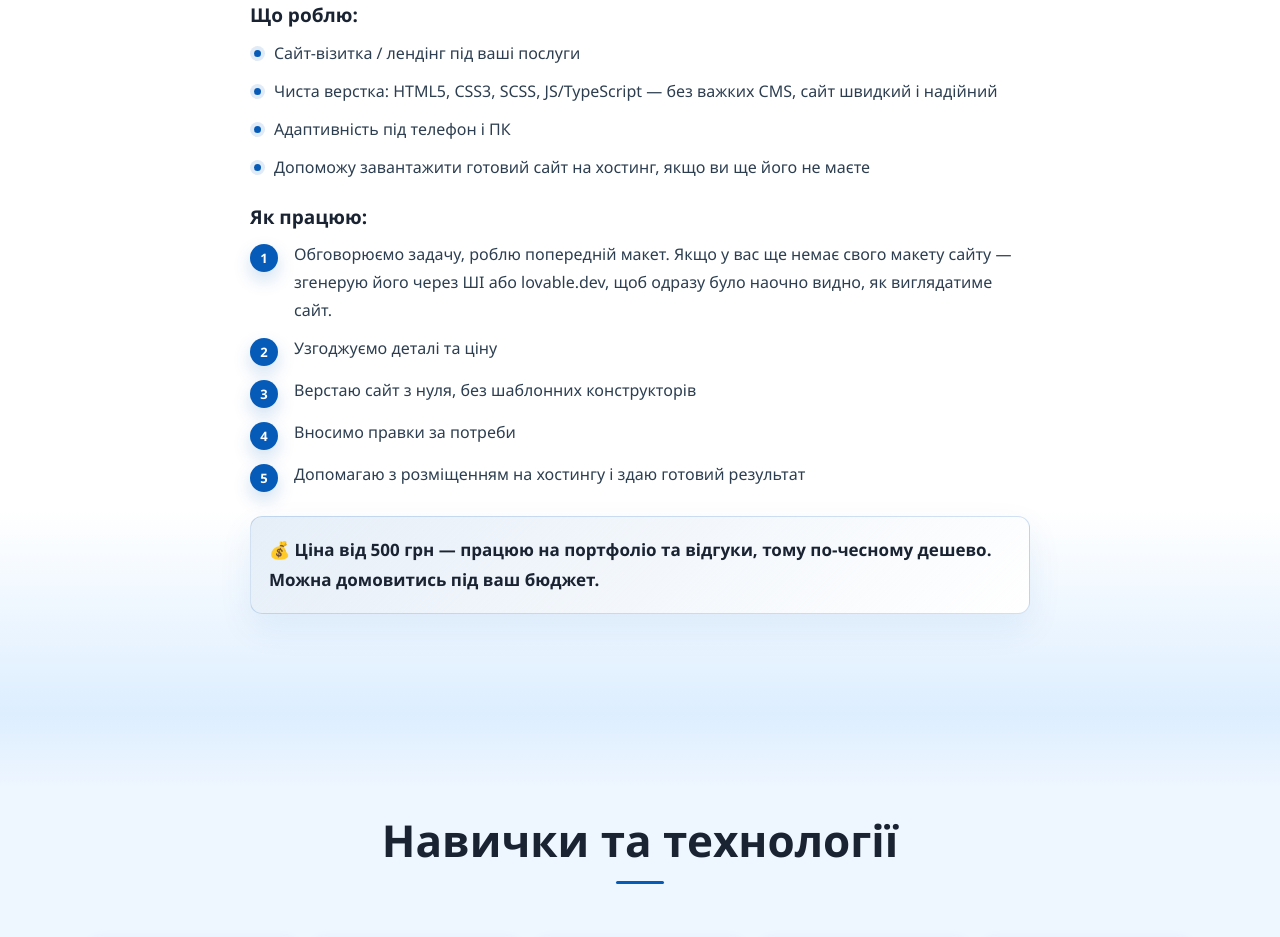
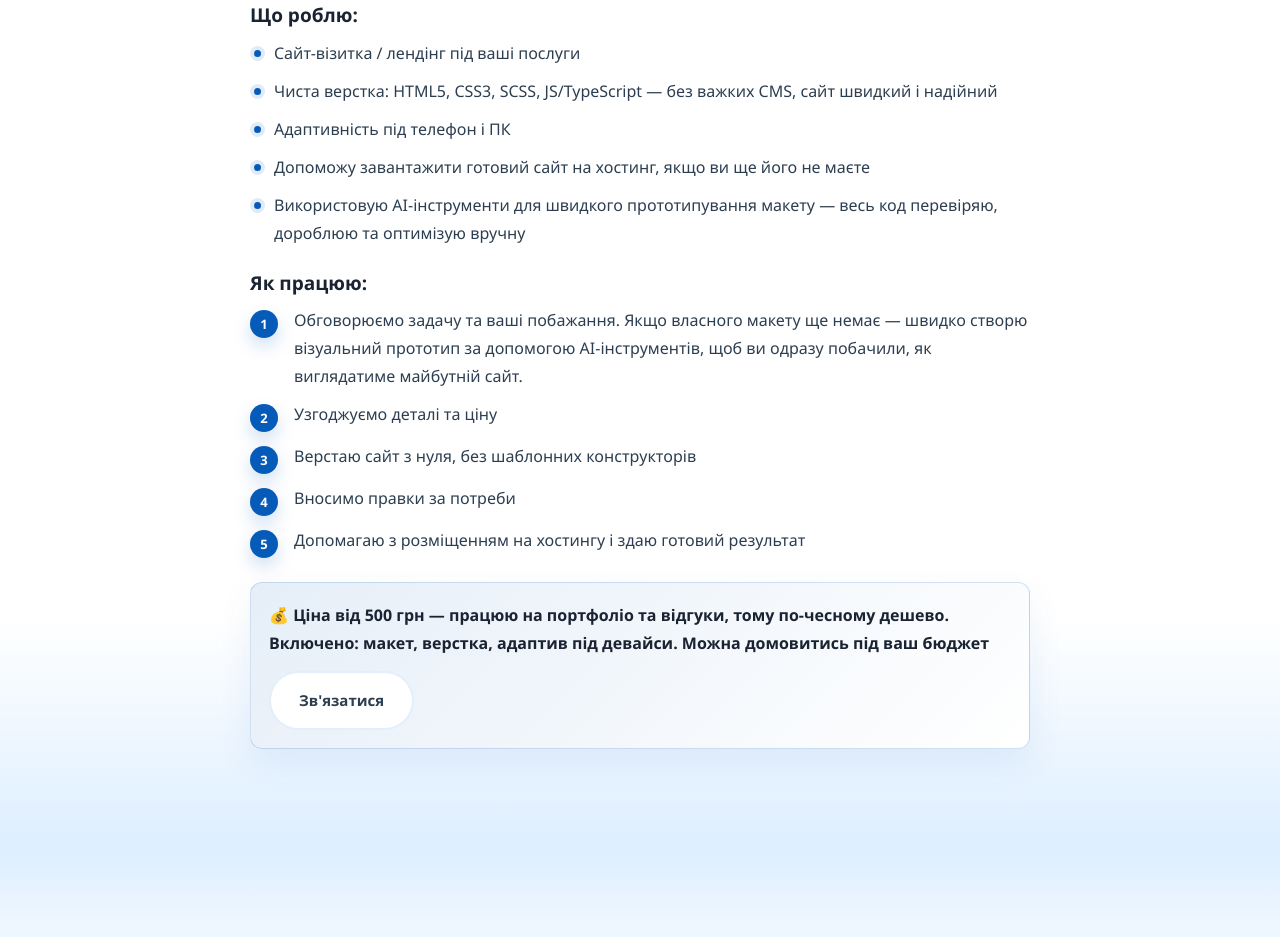
Before and after one commit to ItGencer/My-business-card, a website built with webpack: page src/index.html in a window 1280 px wide. Shown: the part 849-1786 px from the top of the page. Built offline with nearby package versions, Linux system fonts and the light colour scheme; files whose address does not match are found by name.

Commit message:
Edit code about us

```diff
--- a/src/data.js
+++ b/src/data.js
@@ -120,12 +120,12 @@ export const TRANSLATIONS = {
     'about.what.3': 'Адаптивність під телефон і ПК',
     'about.what.4': 'Допоможу завантажити готовий сайт на хостинг, якщо ви ще його не маєте',
     'about.process.title': 'Як працюю:',
-    'about.process.1': 'Обговорюємо задачу, роблю попередній макет. Якщо у вас ще немає свого макету сайту — згенерую його через ШІ або lovable.dev, щоб одразу було наочно видно, як виглядатиме сайт.',
+    'about.process.1': 'Обговорюємо задачу та ваші побажання. Якщо власного макету ще немає — швидко створю візуальний прототип за допомогою AI-інструментів, щоб ви одразу побачили, як виглядатиме майбутній сайт.',
     'about.process.2': 'Узгоджуємо деталі та ціну',
     'about.process.3': 'Верстаю сайт з нуля, без шаблонних конструкторів',
     'about.process.4': 'Вносимо правки за потреби',
     'about.process.5': 'Допомагаю з розміщенням на хостингу і здаю готовий результат',
-    'about.price': '💰 Ціна від 500 грн — працюю на портфоліо та відгуки, тому по-чесному дешево. Можна домовитись під ваш бюджет.',
+    'about.price': '💰 Ціна від 500 грн — працюю на портфоліо та відгуки, тому по-чесному дешево. Включено: макет, верстка, адаптив під девайси. Можна домовитись під ваш бюджет',
 
     // Skills section title.
     // Заголовок секції навичок.
@@ -180,7 +180,7 @@ export const TRANSLATIONS = {
     'about.process.3': 'I code the site from scratch, without template builders',
     'about.process.4': 'We make edits if needed',
     'about.process.5': 'I help with hosting setup and deliver the finished result',
-    'about.price': '💰 Price from 500 UAH — I am building my portfolio and reviews, so the price is honestly affordable. We can agree on a budget that works for you.',
+    'about.price': '💰 Prices start at 500 UAH — I’m building my portfolio and gathering reviews, so my rates are genuinely low. Includes: design, coding, and responsive layout. I’m open to discussing a price that fits your budget.',
 
     'skills.title': 'Skills & Technologies',
     'services.title': 'Services',
--- a/src/index.html
+++ b/src/index.html
@@ -176,6 +176,9 @@
                   Допоможу завантажити готовий сайт на хостинг, якщо ви ще його
                   не маєте
                 </li>
+                <li class="about__item" data-i18n="about.what.5">
+                  Використовую AI-інструменти для швидкого прототипування макету — весь код перевіряю, дороблюю та оптимізую вручну
+                </li>
               </ul>
             </div>
             <div class="about__group">
@@ -184,10 +187,7 @@
               </h3>
               <ol class="about__list about__list--steps">
                 <li class="about__item" data-i18n="about.process.1">
-                  Обговорюємо задачу, роблю попередній макет. Якщо у вас ще
-                  немає свого макету сайту — згенерую його через ШІ або
-                  lovable.dev, щоб одразу було наочно видно, як виглядатиме
-                  сайт.
+                  Обговорюємо задачу та ваші побажання. Якщо власного макету ще немає — швидко створю візуальний прототип за допомогою AI-інструментів, щоб ви одразу побачили, як виглядатиме майбутній сайт.
                 </li>
                 <li class="about__item" data-i18n="about.process.2">
                   Узгоджуємо деталі та ціну
@@ -203,10 +203,18 @@
                 </li>
               </ol>
             </div>
-            <p class="about__price" data-i18n="about.price">
-              💰 Ціна від 500 грн — працюю на портфоліо та відгуки, тому
-              по-чесному дешево. Можна домовитись під ваш бюджет.
-            </p>
+            <div class="about__price">
+              <p class="about__price-text" data-i18n="about.price">
+                💰 Ціна від 500 грн — працюю на портфоліо та відгуки, тому по-чесному дешево. Включено: макет, верстка, адаптив під девайси. Можна домовитись під ваш бюджет
+              </p>
+              <a
+                href="#contact"
+                class="intro__btn intro__btn--secondary"
+                data-i18n="intro.btn.contact"
+              >
+                Зв'язатися
+              </a>
+            </div>
           </div>
         </div>
       </section>
--- a/src/styles/style.scss
+++ b/src/styles/style.scss
@@ -13,6 +13,10 @@ html,
 body {
   width: 100%;
   overflow-x: hidden;
+}
+
+html {
+  scroll-behavior: smooth;
 }
 
 img {
@@ -369,6 +373,9 @@ body {
   }
 
   &__price {
+    display: grid;
+    gap: 14px;
+    align-items: start;
     border: 1px solid rgba($color-primary, 0.18);
     border-radius: 12px;
     padding: clamp(14px, 3vw, 18px);
@@ -387,6 +394,16 @@ body {
     }
   }
 
+  &__price-text {
+    margin: 0;
+  }
+
+  &__price .intro__btn {
+    justify-self: start;
+    max-width: 100%;
+    white-space: normal;
+  }
+
   @media (max-width: 520px) {
     &__text {
       gap: 18px;
@@ -398,6 +415,10 @@ body {
 
     &__list--steps .about__item {
       padding-left: 40px;
+    }
+
+    &__price .intro__btn {
+      justify-self: stretch;
     }
   }
 }
```
